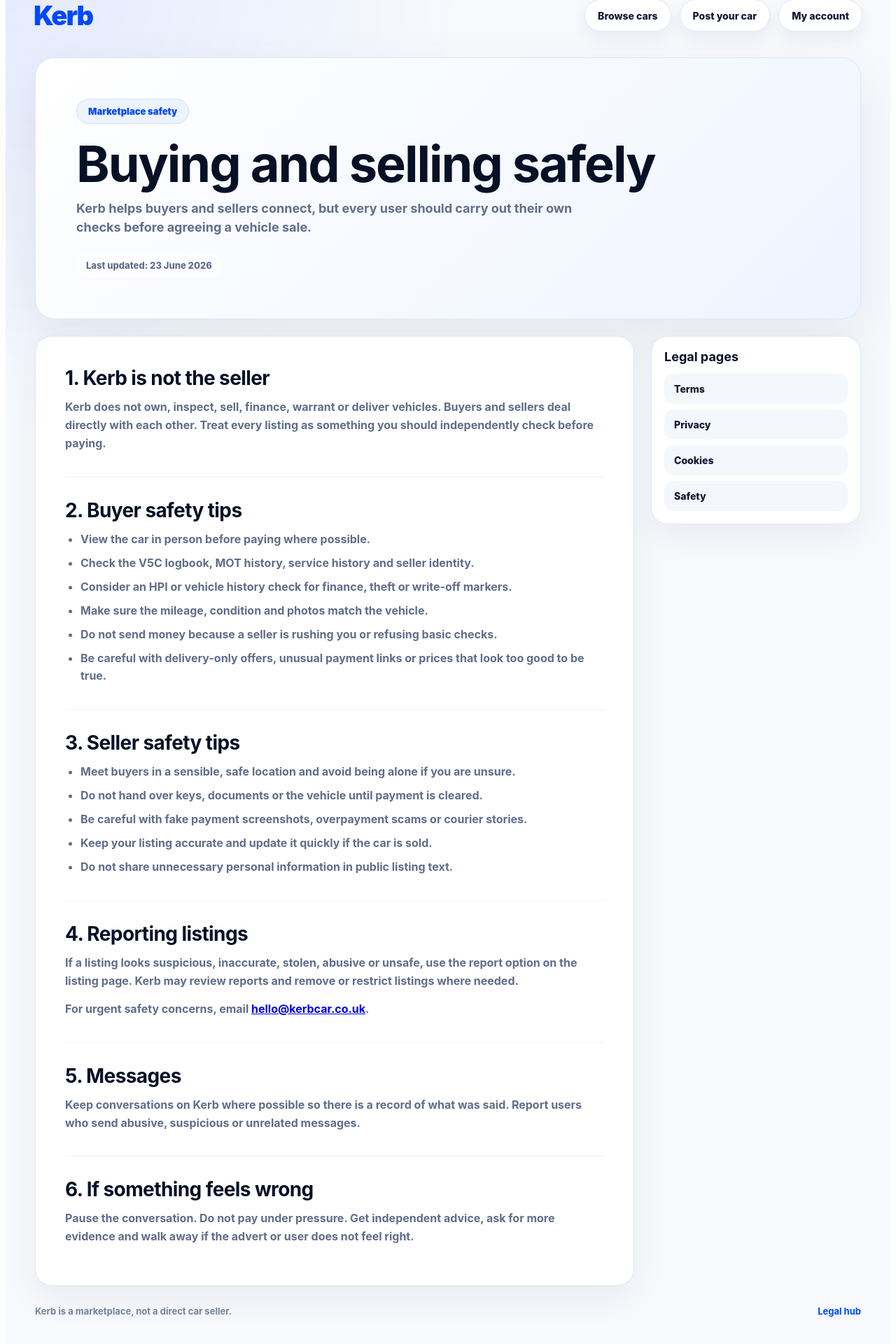
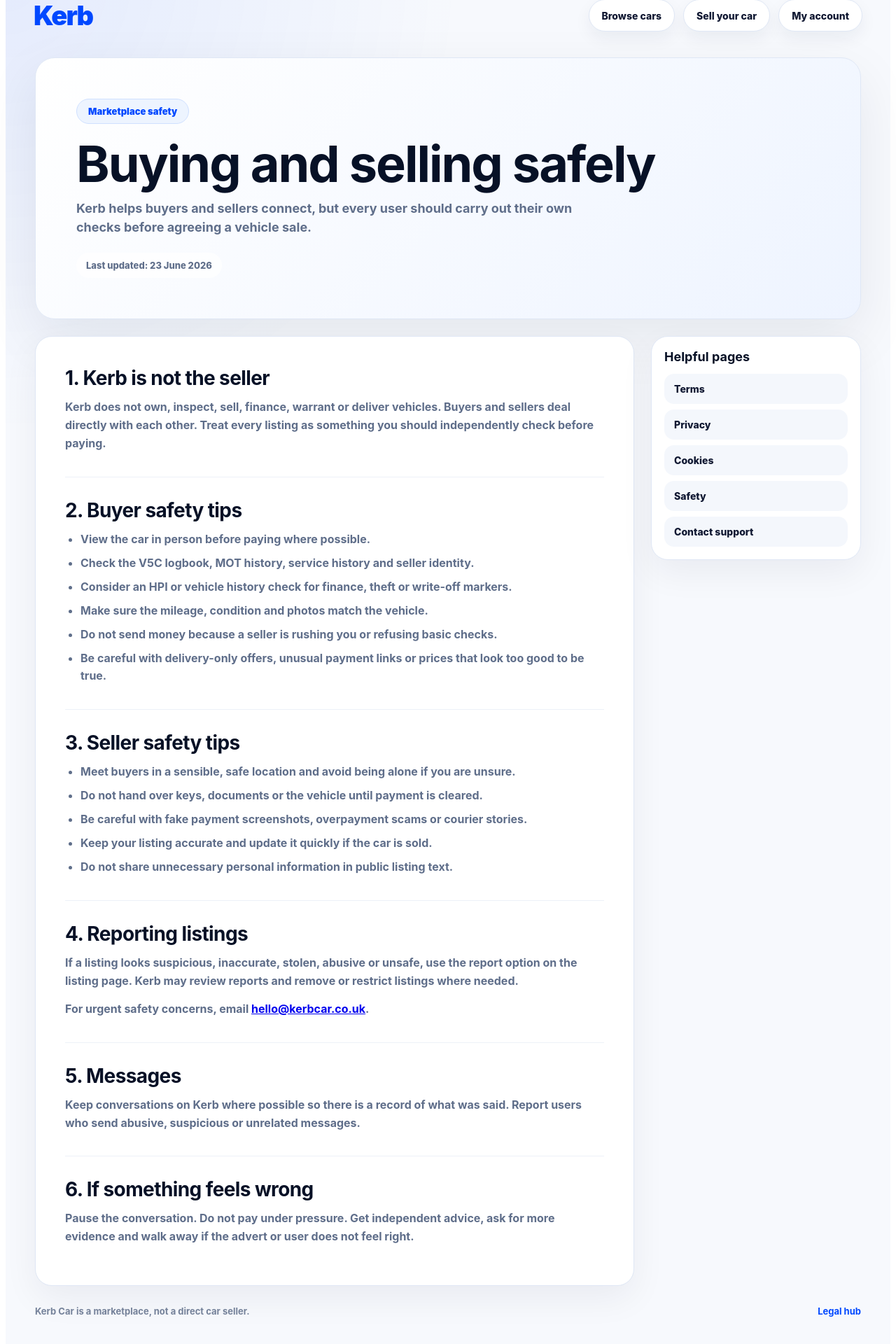
Before and after one commit to Abzgetzit/kerb, a Next.js app: page /safety in a window 1280 px wide. Shown: the part 40-1960 px from the top of the page at 70% size. Built offline with nearby package versions, Linux system fonts and the light colour scheme.

Commit message:
Update Kerb Car support/legal wording

```diff
--- a/app/components/LegalPage.js
+++ b/app/components/LegalPage.js
@@ -6,6 +6,7 @@ const legalLinks = [
   { href: "/privacy", label: "Privacy" },
   { href: "/cookies", label: "Cookies" },
   { href: "/safety", label: "Safety" },
+  { href: "/contact", label: "Contact support" },
 ];
 
 export default function LegalPage({
@@ -25,7 +26,7 @@ export default function LegalPage({
 
         <div className={styles.navLinks}>
           <Link href="/browse">Browse cars</Link>
-          <Link href="/post-car">Post your car</Link>
+          <Link href="/sell-car">Sell your car</Link>
           <Link href="/account">My account</Link>
         </div>
       </nav>
@@ -35,7 +36,9 @@ export default function LegalPage({
           <span className={styles.kicker}>{kicker}</span>
           <h1>{title}</h1>
           <p>{description}</p>
-          <span className={styles.updated}>Last updated: {lastUpdated}</span>
+          {lastUpdated ? (
+            <span className={styles.updated}>Last updated: {lastUpdated}</span>
+          ) : null}
         </section>
 
         {showHub ? (
@@ -45,7 +48,7 @@ export default function LegalPage({
             <article className={styles.content}>{children}</article>
 
             <aside className={styles.sideCard}>
-              <h2>Legal pages</h2>
+              <h2>Helpful pages</h2>
               <div className={styles.sideLinks}>
                 {legalLinks.map((link) => (
                   <Link key={link.href} href={link.href}>
@@ -59,7 +62,7 @@ export default function LegalPage({
       </div>
 
       <footer className={styles.footer}>
-        <span>Kerb is a marketplace, not a direct car seller.</span>
+        <span>Kerb Car is a marketplace, not a direct car seller.</span>
         <span>
           <Link href="/legal">Legal hub</Link>
         </span>
```
